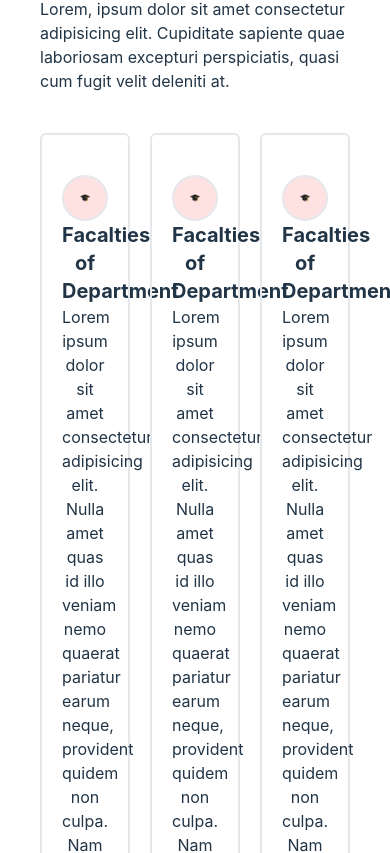
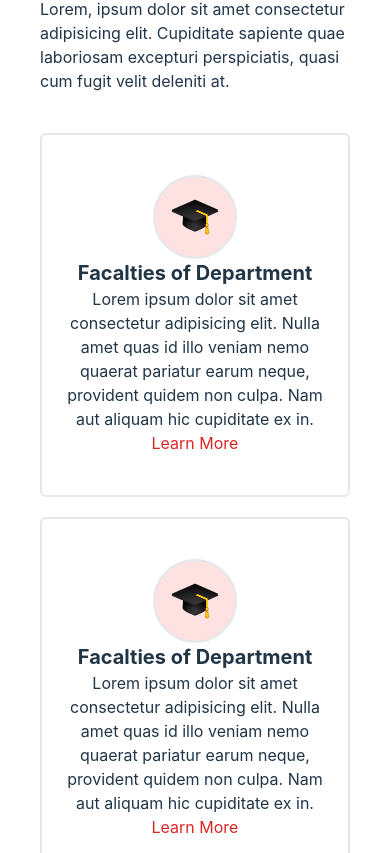
Before and after one commit to Flocky05/GymGirl, a React (Vite) app: page / in a window 390 px wide. Shown: the part 1294-2147 px from the top of the page. Built offline with nearby package versions, Linux system fonts and the light colour scheme.

Commit message:
benefitits ans sponsor section updatet

```diff
--- a/src/component/Benefits/Benefits.jsx
+++ b/src/component/Benefits/Benefits.jsx
@@ -6,7 +6,7 @@
         <div>
             <h2 className="text-3xl font-bold text-red-950 p-10 uppercase">More then just gym</h2>
             <p className="px-10">Lorem, ipsum dolor sit amet consectetur adipisicing elit. Cupiditate sapiente quae laboriosam excepturi perspiciatis, quasi cum fugit velit deleniti at.</p>
-            <div className="grid grid-cols-3 gap-5 m-10">
+            <div className="grid grid-cols-1 md:grid-cols-2 lg:grid-cols-3 gap-5 m-10">
                 <div className="p-10 px-5 border-2 rounded-md">
                     <img className="p-4 rounded-full border-2 mx-auto bg-red-100" src={img1} alt="" />
                     <div className="text-center">
--- a/src/component/sposor/Sponsor.jsx
+++ b/src/component/sposor/Sponsor.jsx
@@ -7,9 +7,9 @@
         <div>
             <h2 className="text-center text-3xl font-bold p-4">Some <span className="text-pink-500">SponsorShip</span> with Us</h2>
             <div className="grid grid-cols-3 justify-items-center p-20 bg-pink-200">
-                <img src={img1} alt="" />
-                <img src={img2} alt="" />
-                <img src={img3} alt="" />
+                <img className="w-20 lg:w-28" src={img1} alt="" />
+                <img className="w-20 lg:w-28" src={img2} alt="" />
+                <img className="w-20 lg:w-28" src={img3} alt="" />
             </div>
         </div>
     );
```
